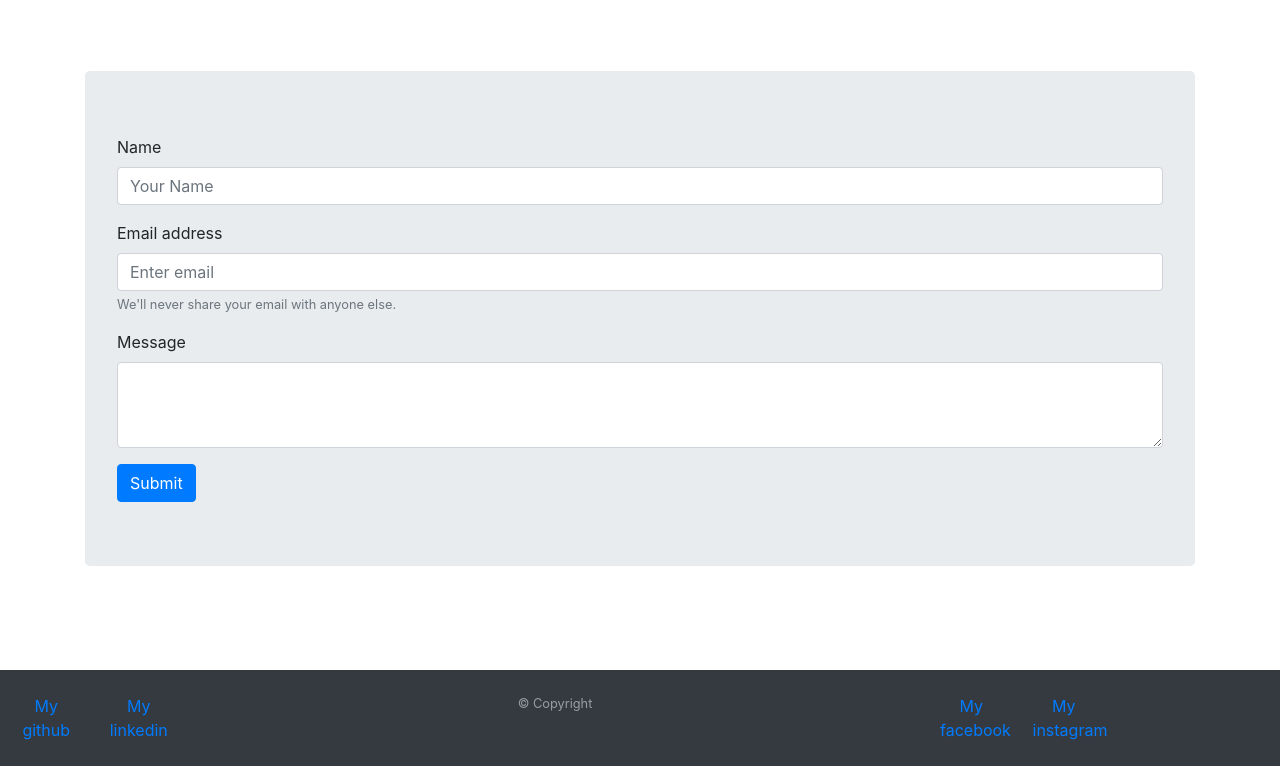
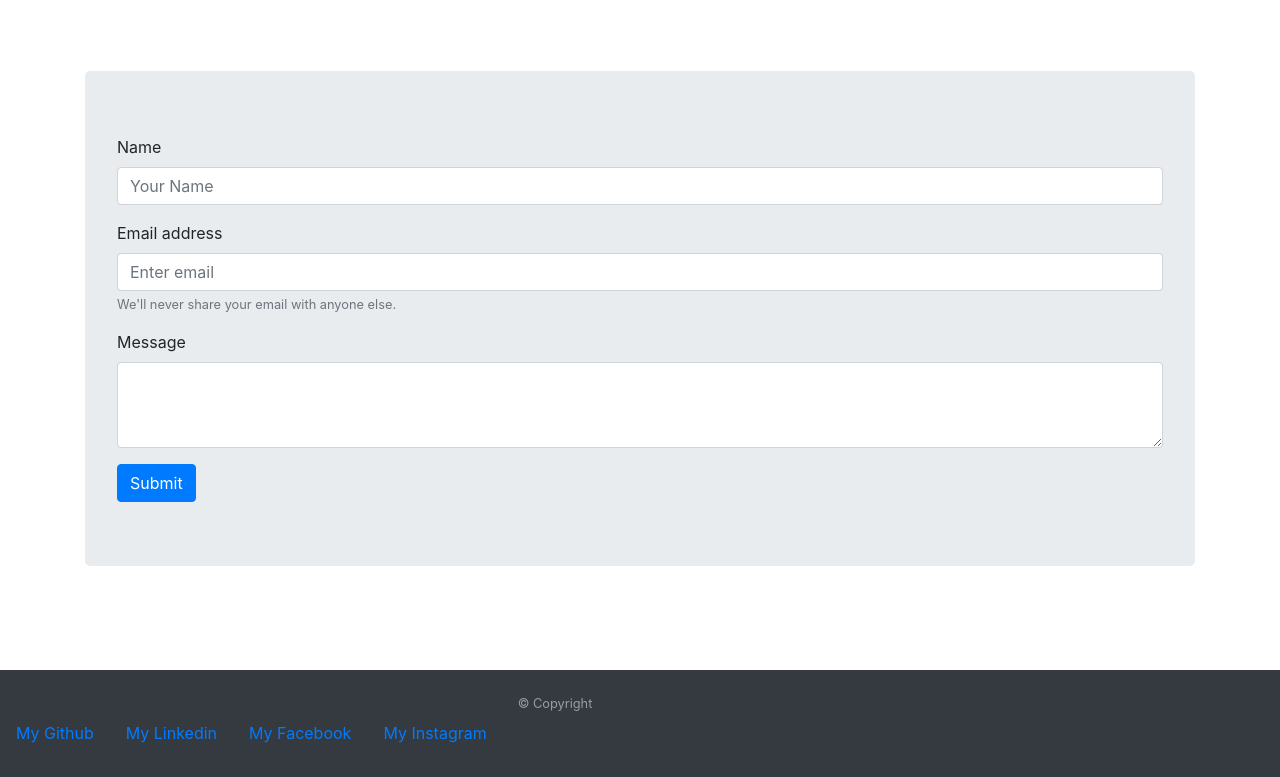
Before and after one commit to bendrakeacker/Responsive-Portfolio, a plain HTML site: page contact.html in a window 1280 px wide. Shown: the part 73-850 px from the top of the page. Drawn offline with nearby package versions, Linux system fonts and the light colour scheme.

Commit message:
actual final submission

```diff
--- a/contact.html
+++ b/contact.html
@@ -50,13 +50,22 @@
     <footer id="sticky-footer" class="py-4 bg-dark text-white-50">
         <section class="row container text-center h-100">
 
-            <a class="float-left col-1 text-primary p-6" href="https://github.com/bendrakeacker">My github</a>
+            <small class="col-12 text-center"> &copy; Copyright </small>
 
-            <a class="float-left col-1 text-primary p-6" href="https://www.linkedin.com/in/ben-acker-6004a11a3/">My linkedin</a>
-            <small class="col-8"> &copy; Copyright </small>
-            <a class="float-right col-1 text-primary p-6" href="https://www.facebook.com/ben.acker.12/r">My facebook</a>
-
-            <a class="float-right col-1 text-primary p-6" href="https://www.instagram.com/bendrakeacker/">My instagram</a>
+            <ul class="nav justify-content-center">
+                <li class="nav-item">
+                  <a class="nav-link active" href="https://github.com/bendrakeacker">My Github</a>
+                </li>
+                <li class="nav-item">
+                  <a class="nav-link" href="https://www.linkedin.com/in/ben-acker-6004a11a3/">My Linkedin</a>
+                </li>
+                <li class="nav-item">
+                  <a class="nav-link" href="https://www.facebook.com/ben.acker.12/r">My Facebook</a>
+                </li>
+                <li class="nav-item">
+                  <a class="nav-link" href="https://www.instagram.com/bendrakeacker/">My Instagram</a>
+                </li>
+              </ul>
 
         </section>
     </footer>
```
Also changed, not shown: index.html (+15 -6 lines), portfolio.html (+15 -6 lines).
